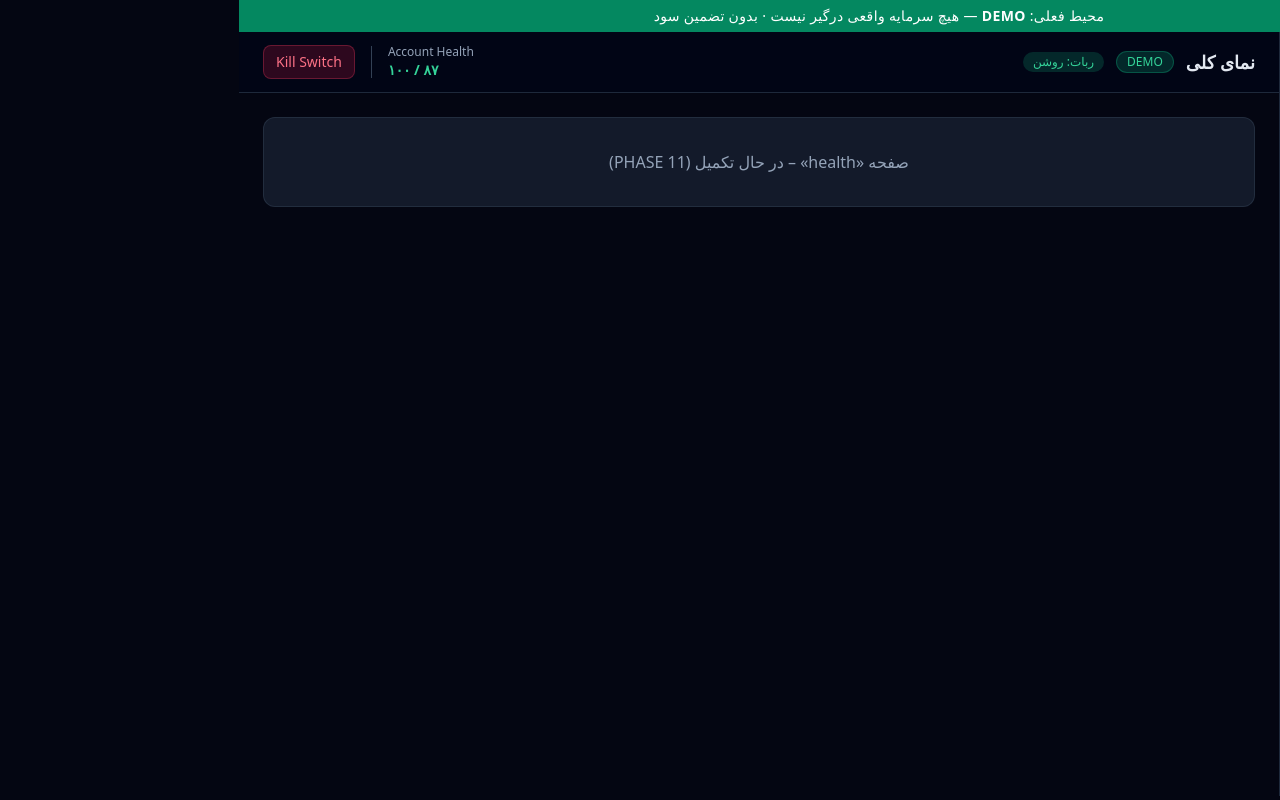
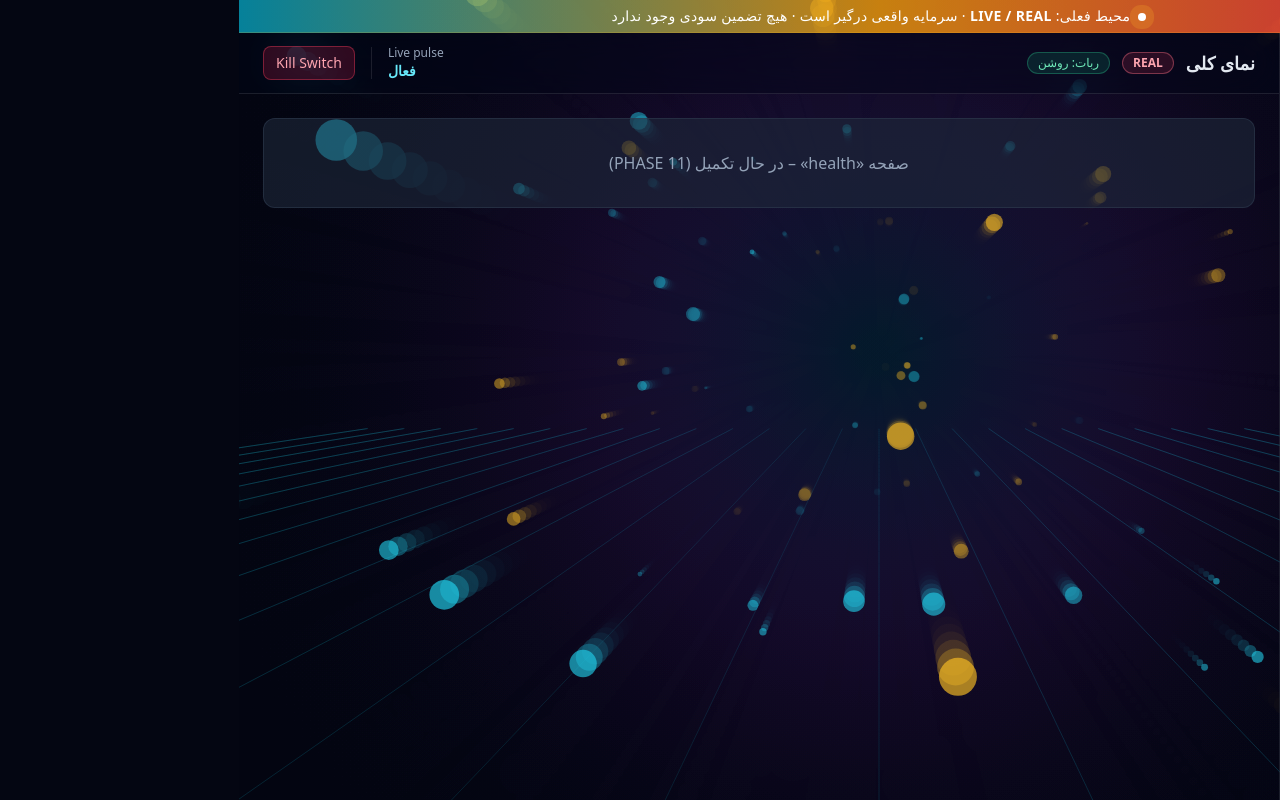
Before and after one commit to molidoai/Molido-Trade-Bot-Ai, a Next.js app in the folder frontend/: page /health in a window 1280 px wide. Built offline with nearby package versions, Linux system fonts and the light colour scheme.

Commit message:
Rebuild dashboard chrome for LIVE mode with 3D scene behind it

```diff
--- a/frontend/app/layout.tsx
+++ b/frontend/app/layout.tsx
@@ -3,22 +3,26 @@ import "./globals.css";
 import { Sidebar } from "@/components/layout/Sidebar";
 import { TopBar } from "@/components/layout/TopBar";
 import { EnvBanner } from "@/components/layout/EnvBanner";
+import { Scene3D } from "@/components/scene/Scene3D";
 
 export const metadata: Metadata = {
-  title: "Molido Trade Bot AI",
-  description: "Professional Automated Forex Trading Platform – no profit guarantee",
+  title: "Molido Trade · LIVE",
+  description: "Molido Trade Bot AI — live forex command deck",
 };
 
 export default function RootLayout({ children }: { children: React.ReactNode }) {
   return (
     <html lang="fa" dir="rtl" className="dark">
       <body className="min-h-screen">
-        <EnvBanner />
-        <div className="flex h-[calc(100vh-36px)]">
-          <Sidebar />
-          <div className="flex flex-1 flex-col overflow-hidden">
-            <TopBar />
-            <main className="flex-1 overflow-y-auto p-6">{children}</main>
+        <Scene3D />
+        <div className="relative z-10 flex h-screen flex-col">
+          <EnvBanner />
+          <div className="flex min-h-0 flex-1">
+            <Sidebar />
+            <div className="flex min-w-0 flex-1 flex-col overflow-hidden">
+              <TopBar />
+              <main className="flex-1 overflow-y-auto p-6">{children}</main>
+            </div>
           </div>
         </div>
       </body>
--- a/frontend/components/layout/EnvBanner.tsx
+++ b/frontend/components/layout/EnvBanner.tsx
@@ -1,11 +1,12 @@
 "use client";
 
 export function EnvBanner() {
-  // In production this comes from API /system/status
-  const mode = "DEMO";
   return (
-    <div className="bg-emerald-600/90 text-center py-1.5 text-sm font-medium tracking-wide text-white">
-      محیط فعلی: <span className="font-bold">{mode}</span> — هیچ سرمایه واقعی درگیر نیست · بدون تضمین سود
+    <div className="relative overflow-hidden border-b border-amber-400/20 bg-gradient-to-l from-rose-600/90 via-amber-500/80 to-cyan-500/70 py-1.5 text-center text-sm font-medium tracking-wide text-white">
+      <span className="gold-live ml-2 inline-block h-2 w-2 rounded-full bg-white" />
+      محیط فعلی: <span className="font-black">LIVE / REAL</span>
+      {" · "}
+      سرمایه واقعی درگیر است · هیچ تضمین سودی وجود ندارد
     </div>
   );
 }
--- a/frontend/components/layout/Sidebar.tsx
+++ b/frontend/components/layout/Sidebar.tsx
@@ -5,54 +5,55 @@ import { usePathname } from "next/navigation";
 import clsx from "clsx";
 
 const NAV = [
-  { href: "/", label: "نمای کلی", icon: "◉" },
-  { href: "/live", label: "معاملات زنده", icon: "↗" },
-  { href: "/scanner", label: "اسکنر بازار", icon: "⌕" },
-  { href: "/positions", label: "پوزیشن‌ها", icon: "▤" },
-  { href: "/orders", label: "سفارش‌ها", icon: "☰" },
-  { href: "/strategies", label: "استراتژی‌ها", icon: "⚙" },
-  { href: "/risk", label: "ریسک", icon: "⛨" },
-  { href: "/performance", label: "عملکرد", icon: "▤" },
-  { href: "/journal", label: "ژورنال", icon: "✎" },
-  { href: "/backtest", label: "بک‌تست", icon: "◈" },
-  { href: "/health", label: "سلامت سیستم", icon: "◎" },
-  { href: "/settings", label: "تنظیمات", icon: "⚙" },
+  { href: "/", label: "نمای کلی" },
+  { href: "/live", label: "معاملات زنده" },
+  { href: "/scanner", label: "اسکنر بازار" },
+  { href: "/positions", label: "پوزیشن‌ها" },
+  { href: "/orders", label: "سفارش‌ها" },
+  { href: "/strategies", label: "استراتژی‌ها" },
+  { href: "/risk", label: "ریسک" },
+  { href: "/performance", label: "عملکرد" },
+  { href: "/journal", label: "ژورنال" },
+  { href: "/backtest", label: "بک‌تست" },
+  { href: "/health", label: "سلامت سیستم" },
+  { href: "/settings", label: "تنظیمات" },
 ];
 
 export function Sidebar() {
   const path = usePathname();
   return (
-    <aside className="w-60 shrink-0 border-l border-slate-800 bg-slate-900 flex flex-col">
-      <div className="p-5 border-b border-slate-800 flex items-center gap-3">
-        <div className="w-9 h-9 rounded-lg bg-brand-600 flex items-center justify-center font-bold">FX</div>
+    <aside className="flex w-60 shrink-0 flex-col border-l border-white/10 bg-slate-950/35 backdrop-blur-xl">
+      <div className="flex items-center gap-3 border-b border-white/10 p-5">
+        <div className="flex h-10 w-10 items-center justify-center rounded-xl bg-gradient-to-br from-cyan-400 to-amber-400 text-sm font-black text-slate-950 shadow-glow">
+          FX
+        </div>
         <div>
-          <div className="font-semibold text-sm">Molido Trade</div>
-          <div className="text-xs text-slate-400">Bot AI v0.1</div>
+          <div className="aurora text-sm font-bold">Molido Trade</div>
+          <div className="text-[11px] text-slate-400">LIVE deck v0.2</div>
         </div>
       </div>
-      <nav className="flex-1 overflow-y-auto p-3 space-y-0.5 text-sm">
+      <nav className="flex-1 space-y-0.5 overflow-y-auto p-3 text-sm">
         {NAV.map((item) => (
           <Link
             key={item.href}
             href={item.href}
             className={clsx(
-              "flex items-center gap-3 px-3 py-2.5 rounded-lg transition",
+              "flex items-center gap-3 rounded-xl px-3 py-2.5 transition",
               path === item.href
-                ? "bg-brand-600/20 text-brand-400 border border-brand-500/20"
-                : "text-slate-300 hover:bg-slate-800"
+                ? "border border-cyan-400/25 bg-cyan-400/10 text-cyan-200"
+                : "text-slate-300 hover:bg-white/5"
             )}
           >
-            <span className="w-5 text-center opacity-70">{item.icon}</span>
             {item.label}
           </Link>
         ))}
       </nav>
-      <div className="p-4 border-t border-slate-800 text-xs">
-        <div className="text-slate-500 mb-1">وضعیت ربات</div>
+      <div className="border-t border-white/10 p-4 text-xs">
+        <div className="mb-1 text-slate-500">وضعیت ربات</div>
         <div className="flex items-center justify-between">
-          <span className="text-emerald-400 font-medium">روشن (ON)</span>
-          <div className="w-10 h-5 bg-emerald-500 rounded-full relative">
-            <div className="absolute left-0.5 top-0.5 w-4 h-4 bg-white rounded-full" />
+          <span className="font-medium text-emerald-300">روشن · LIVE</span>
+          <div className="relative h-5 w-10 rounded-full bg-emerald-500">
+            <div className="absolute left-0.5 top-0.5 h-4 w-4 rounded-full bg-white" />
           </div>
         </div>
       </div>
--- a/frontend/components/layout/TopBar.tsx
+++ b/frontend/components/layout/TopBar.tsx
@@ -2,23 +2,23 @@
 
 export function TopBar() {
   return (
-    <header className="sticky top-0 z-10 border-b border-slate-800 bg-slate-950/80 backdrop-blur px-6 py-3 flex items-center justify-between">
+    <header className="sticky top-0 z-10 flex items-center justify-between border-b border-white/10 bg-slate-950/40 px-6 py-3 backdrop-blur-xl">
       <div className="flex items-center gap-3">
         <h1 className="text-lg font-semibold">نمای کلی</h1>
-        <span className="px-2.5 py-0.5 rounded-full text-xs font-medium bg-emerald-500/20 text-emerald-400 border border-emerald-500/30">
-          DEMO
+        <span className="rounded-full border border-rose-400/40 bg-rose-500/15 px-2.5 py-0.5 text-xs font-bold text-rose-300">
+          REAL
         </span>
-        <span className="px-2.5 py-0.5 rounded-full text-xs font-medium bg-emerald-500/20 text-emerald-400">
+        <span className="rounded-full border border-emerald-400/30 bg-emerald-500/15 px-2.5 py-0.5 text-xs font-medium text-emerald-300">
           ربات: روشن
         </span>
       </div>
       <div className="flex items-center gap-4 text-sm">
         <div className="text-left">
-          <div className="text-xs text-slate-400">Account Health</div>
-          <div className="font-semibold text-emerald-400">۸۷ / ۱۰۰</div>
+          <div className="text-xs text-slate-400">Live pulse</div>
+          <div className="font-semibold text-cyan-300">فعال</div>
         </div>
-        <div className="h-8 w-px bg-slate-700" />
-        <button className="px-3 py-1.5 rounded-lg bg-rose-600/20 text-rose-400 border border-rose-500/30 text-sm hover:bg-rose-600/30">
+        <div className="h-8 w-px bg-white/10" />
+        <button className="rounded-lg border border-rose-500/40 bg-rose-600/20 px-3 py-1.5 text-sm text-rose-300 hover:bg-rose-600/35">
           Kill Switch
         </button>
       </div>
```
Also changed, not shown: frontend/lib/api.ts (added, +23 -0 lines).
